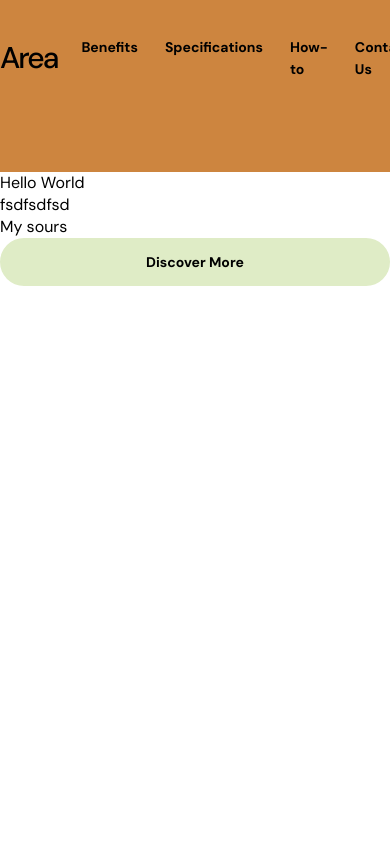
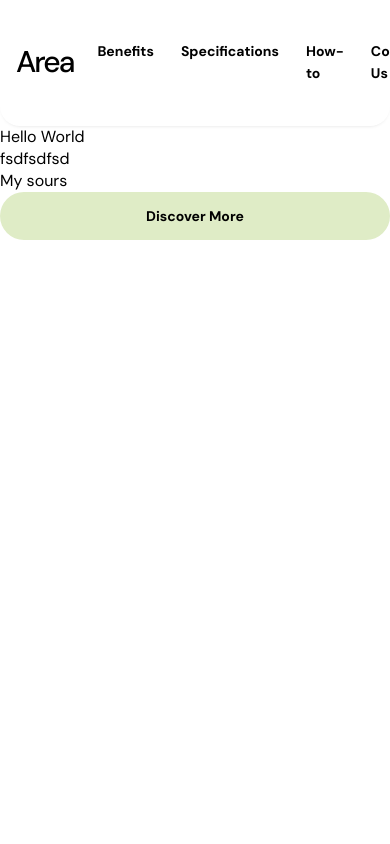
Before and after one commit to ministrov/landing-area-next-ts, a Next.js app: page / in a window 390 px wide. Shown: the top 844 px of the page. Built offline with nearby package versions, Linux system fonts and the light colour scheme.

Commit message:
feat: add a border radius and wrapper for header on desktop and mobile

```diff
--- a/layouts/header/Header.module.css
+++ b/layouts/header/Header.module.css
@@ -1,10 +1,12 @@
 .header {
+  padding-top: 16px;
+  padding-bottom: 72px;
+}
+
+.wrapper {
   display: flex;
   justify-content: space-between;
   align-items: center;
-  padding-top: 16px;
-  padding-bottom: 72px;
-  background-color: peru;
 }
 
 .link {
@@ -21,3 +23,13 @@
   padding-right: 24px;
   padding-bottom: 20px;
 }
+
+@media screen and (max-width: 800px) {
+  .header {
+    padding-top: 20px;
+    padding-bottom: 22px;
+    border-bottom-left-radius: 20px;
+    border-bottom-right-radius: 20px;
+    box-shadow: 0 2px 4px -3px rgba(0, 0, 0, 0.2);
+  }
+}
--- a/layouts/header/Header.tsx
+++ b/layouts/header/Header.tsx
@@ -7,6 +7,8 @@ import styles from "./Header.module.css";
 export const Header = () => {
   return (
     <header className={styles.header}>
+      <div className="container">
+        <div className={styles.wrapper}>
           <Link href={'/'} className={styles.link}>
             Area
           </Link>
@@ -16,6 +18,8 @@ export const Header = () => {
           </nav>
 
           <Button varient='medium'>Learn More</Button>
+        </div>
+      </div>
     </header>
   )
 }
```
Lines whose indentation alone changed are shown as unchanged.
